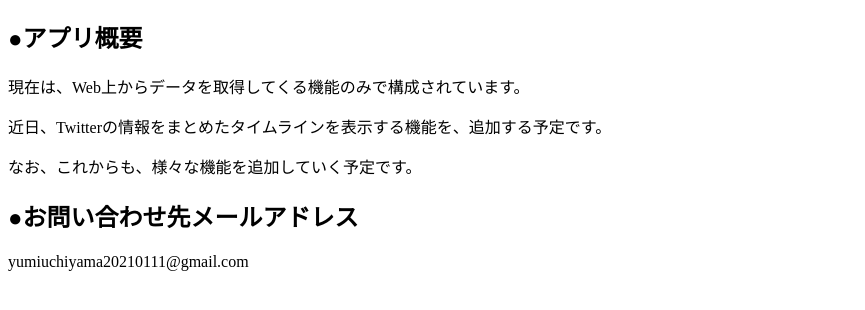
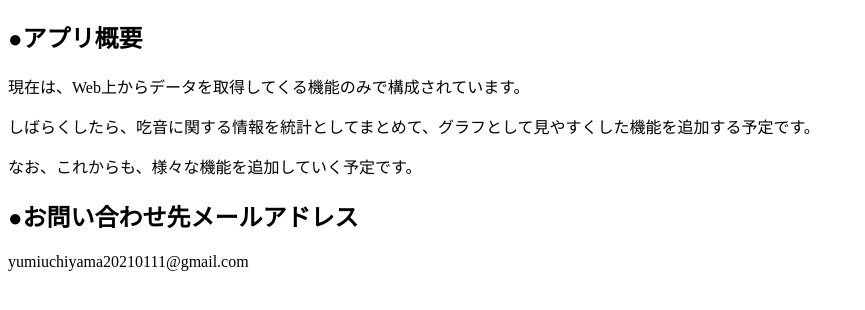
Before and after one commit to yobi719/my_app_ios, a plain HTML site: page support.html in a window 1280 px wide. Shown: the part 70-380 px from the top of the page, without its empty margins (0-865 px from the left). Drawn offline with Linux system fonts and the light colour scheme.

Commit message:
Update support.html

```diff
--- a/support.html
+++ b/support.html
@@ -12,7 +12,7 @@
 
     <h2>●アプリ概要</h2>
     <p>現在は、Web上からデータを取得してくる機能のみで構成されています。</p>
-    <p>近日、Twitterの情報をまとめたタイムラインを表示する機能を、追加する予定です。</p>
+    <p>しばらくしたら、吃音に関する情報を統計としてまとめて、グラフとして見やすくした機能を追加する予定です。</p>
     <p>なお、これからも、様々な機能を追加していく予定です。</p>
 
     <h2>●お問い合わせ先メールアドレス</h2>
```
